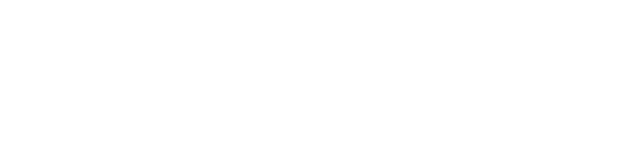
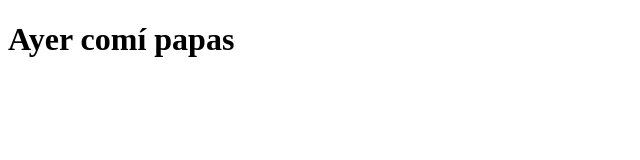
Before and after one commit to sebasvela12/tarea1, a plain HTML site: page index.html in a window 1280 px wide. Shown: the whole page, without its empty margins (0-640 px from the left). Drawn offline with Linux system fonts and the light colour scheme.

Commit message:
Actualizacion index

```diff
--- a/index.html
+++ b/index.html
@@ -3,9 +3,9 @@
 <head>
     <meta charset="UTF-8">
     <meta name="viewport" content="width=device-width, initial-scale=1.0">
-    <title>Document</title>
+    <title>Hola mudno</title>
 </head>
 <body>
-
+    <h1>Ayer comí papas</h1>
 </body>
 </html>
```
